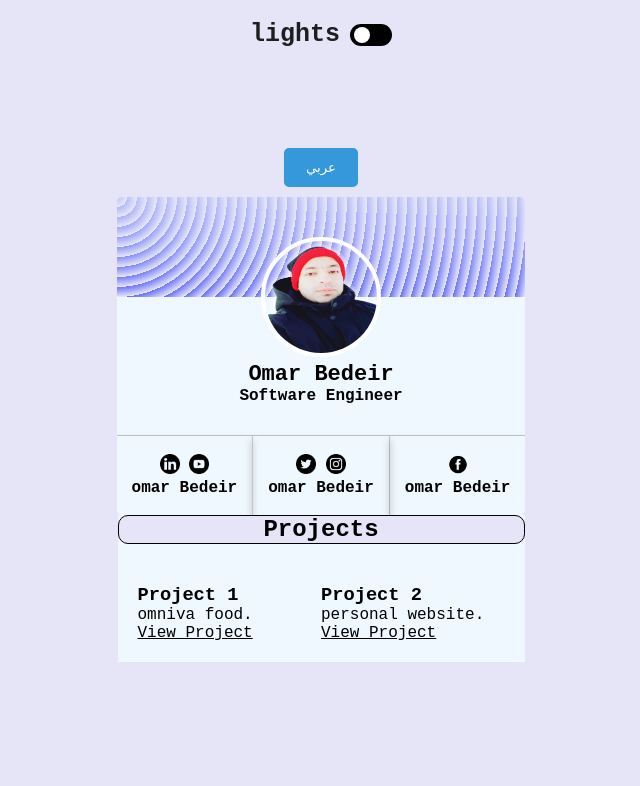
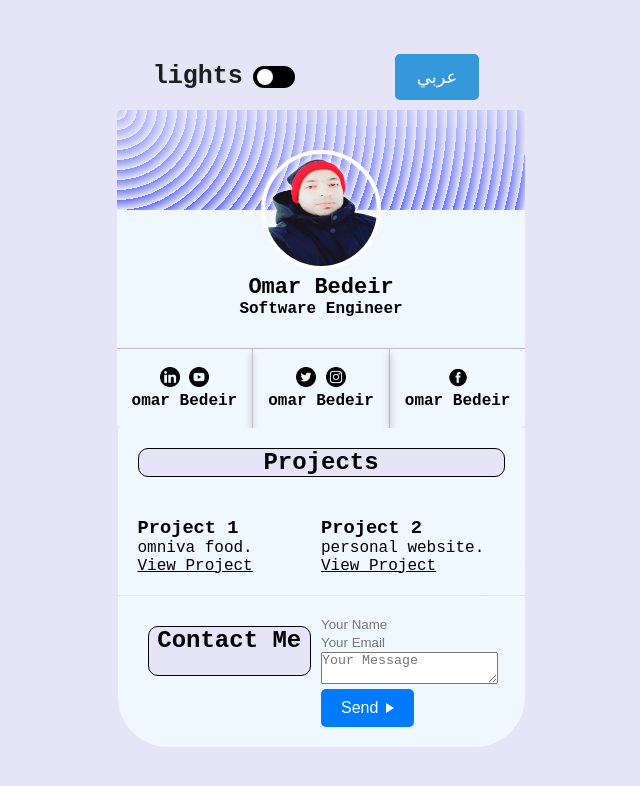
Before and after one commit to OmarBedeir/CARD-PROFILE, a plain HTML site: page index.html in a window 1280 px wide. Shown: the whole page, without its empty margins (319-959 px from the left). Drawn offline with Linux system fonts and the light colour scheme.

Commit message:
add a new future

```diff
--- a/index.html
+++ b/index.html
@@ -17,12 +17,15 @@
   </head>
   <body>
     <section class="container">
-      <button id="language-toggle" class="language-toggle">عربي</button>
-      <div class="lights-control" role="button" tabindex="0">
-        lights
-        <input type="checkbox" id="lights-input" class="lights-input" />
-        <label for="lights-input" class="lights-label"></label>
+      <div class="container__button">
+        <div class="lights-control" role="button" tabindex="0">
+          lights
+          <input type="checkbox" id="lights-input" class="lights-input" />
+          <label for="lights-input" class="lights-label"></label>
+        </div>
+        <button id="language-toggle" class="language-toggle">عربي</button>
       </div>
+
       <article class="card">
         <div class="lights">
           <svg
@@ -741,6 +744,21 @@
         <h2 class="projects__title" id="projects-title">Projects</h2>
         <div id="project-list" class="project-list"></div>
       </section>
+      <section id="contact" class="contact">
+        <h2 class="contact__title">Contact Me</h2>
+        <form id="contact-form">
+          <input type="text" name="name" placeholder="Your Name" required />
+          <input type="email" name="email" placeholder="Your Email" required />
+          <textarea
+            name="message"
+            placeholder="Your Message"
+            required
+          ></textarea>
+          <button type="submit" class="submit">
+            Send <span class="arrow"></span>
+          </button>
+        </form>
+      </section>
     </section>
 
     <script src="script.js"></script>
--- a/style.css
+++ b/style.css
@@ -50,6 +50,11 @@ body {
     #e5e5f7 0.6000000000000001px
   );
   background-size: 1.2rem 1.2rem;
+  padding-bottom: 1rem;
+}
+.container__button {
+  display: flex;
+  flex-direction: row;
 }
 .language-toggle {
   background-color: #3498db;
@@ -59,13 +64,14 @@ body {
   border-radius: 5px;
   cursor: pointer;
   margin: 1rem;
+  margin-left: 10rem;
+  font-size: 1.8rem;
 }
 .lights-control {
   display: flex;
   align-items: center;
   gap: 1rem;
-  position: absolute;
-  top: 2rem;
+
   font-size: 2.5rem;
   font-weight: bold;
   color: rgb(31, 30, 30);
@@ -212,16 +218,22 @@ body {
 .projects {
   background-color: aliceblue;
 }
-.projects__title {
+.projects__title,
+.contact__title {
   text-align: center;
 
-  margin-bottom: 2rem;
+  margin: 2rem;
   border: 0.1rem #000 solid;
   border-radius: 1rem;
   background-color: #e5e5f7;
 }
+.contact__title {
+  height: 5rem;
+  margin: 1rem;
+}
 
-.project-list {
+.project-list,
+.contact {
   background-color: aliceblue;
   display: grid;
   grid-template-columns: repeat(2, 1fr);
@@ -231,3 +243,32 @@ body {
   margin-top: 0.1rem;
   font-size: medium;
 }
+input {
+  background-color: aliceblue;
+  border: none;
+}
+.submit {
+  display: inline-flex; /* Aligns text and arrow horizontally */
+  align-items: center; /* Centers content vertically */
+  padding: 10px 20px;
+  background-color: #007bff;
+  color: white;
+  border: none;
+  border-radius: 5px;
+  font-size: 16px;
+  cursor: pointer;
+  text-decoration: none;
+  position: relative;
+}
+.submit .arrow {
+  width: 0;
+  height: 0;
+  border-top: 5px solid transparent;
+  border-bottom: 5px solid transparent;
+  border-left: 8px solid white;
+  margin-left: 8px; /* Spacing between text and arrow */
+}
+.submit:active {
+  transform: translateY(5px); /* Moves the button downward */
+  background-color: #0056b3; /* Darkens the color on click */
+}
```
